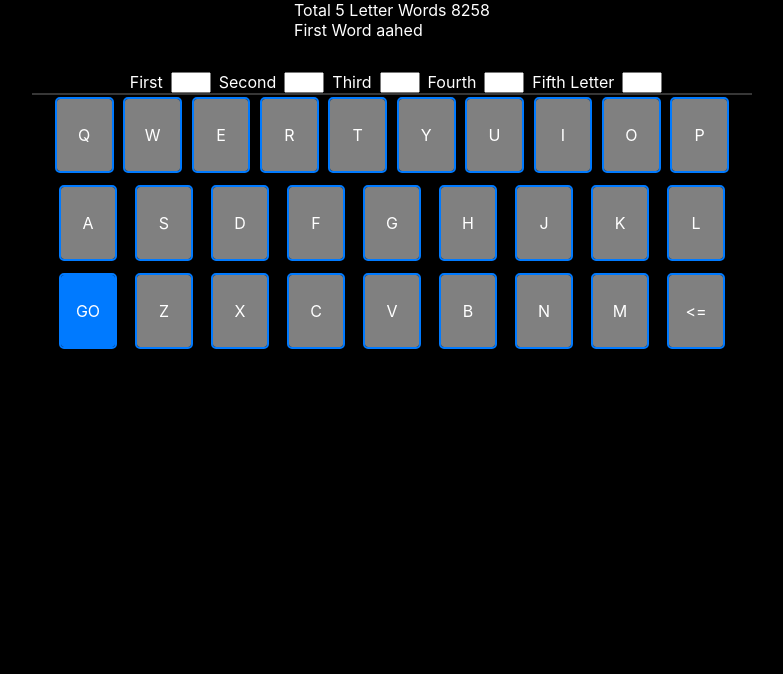
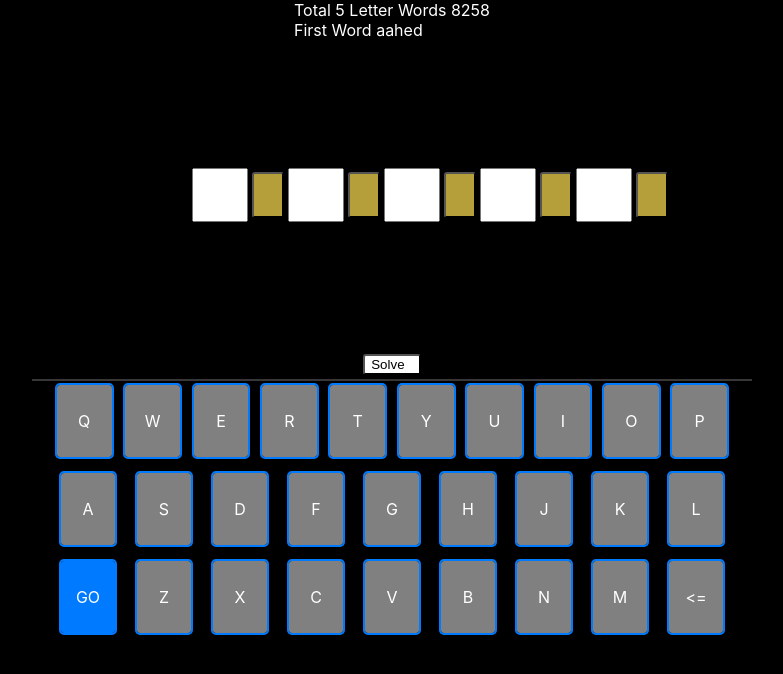
Before and after one commit to curiousmike/solver, a React (Create React App) app: page / in a window 1280 px wide. Shown: the top 674 px of the page, without its empty margins (248-1031 px from the left). Built offline with nearby package versions, Linux system fonts and the light colour scheme.

Commit message:
getting closer to having it workable

```diff
--- a/src/App.js
+++ b/src/App.js
@@ -7,6 +7,8 @@ import {
   LetterContainer,
   FiveLetterContainer,
   LetterLabelContainer,
+  Button,
+  SolveButton,
 } from "./styles";
 import Keyboard from "./components/keyboard";
 
@@ -19,21 +21,25 @@ const appHeight = () => {
 window.addEventListener("resize", appHeight);
 appHeight();
 
-let unavailableLetters = ["s"];
-
+// solveWord();
 const status = {
   Unknown: 0,
   WrongSpot: 1,
   Correct: 2,
 };
+const startingCurrentWord = [
+  { letter: "", status: status.Unknown },
+  { letter: "", status: status.Unknown },
+  { letter: "", status: status.Unknown },
+  { letter: "", status: status.Unknown },
+  { letter: "", status: status.Unknown },
+];
 
-const currentWord = [
-  { letter: "", status: status.Unknown },
-  { letter: "p", status: status.WrongSpot },
-  { letter: "a", status: status.Correct },
-  { letter: "c", status: status.Correct },
-  { letter: "e", status: status.Correct },
-];
+function App() {
+  const [keyboardData, setKeyboardData] = useState({});
+  const [currentWord, setCurrentWord] = useState(startingCurrentWord);
+  const [unavailableLetters, setUnavailableLetters] = useState([]);
+
   const buildLetterCounts = () => {
     const letterCounts = {};
     currentWord.forEach((letter) => {
@@ -85,7 +91,10 @@ const solveWord = () => {
             isValidWord = false;
             break;
           }
-      } else if (currentWord[wordLetterIndex].status === status.Unknown) {
+        } else if (
+          currentWord[wordLetterIndex].status === status.Unknown ||
+          currentWord[wordLetterIndex].letter === ""
+        ) {
           for (let u = 0; u < unavailableLetters.length; u++) {
             count++;
             if (unavailableLetters[u] === letter) {
@@ -137,14 +146,10 @@ const solveWord = () => {
     console.log("total iterations to find this list = ", count);
     console.log("validWordList = ", validWordList);
   };
-solveWord();
-
-function App() {
-  const [keyboardData, setKeyboardData] = useState({});
 
   const handleKey = (key) => {
     if (key === "GO") {
-      // solveWord()
+      solveWord();
     } else {
       const updatedKeyboardData = { ...keyboardData };
       if (updatedKeyboardData[key]) {
@@ -154,13 +159,14 @@ function App() {
       }
       console.log("updatedKeybarod ", updatedKeyboardData);
       setKeyboardData(updatedKeyboardData);
-      unavailableLetters = [];
+      let unavailable = [];
       for (const [key, value] of Object.entries(updatedKeyboardData)) {
         if (value === 1) {
-          unavailableLetters.push(key);
+          unavailable.push(key.toLowerCase());
         }
       }
-      console.log("unavail = ", unavailableLetters);
+      console.log("unavail = ", unavailable);
+      setUnavailableLetters(unavailable);
       console.log("key = ", key);
     }
   };
@@ -168,8 +174,29 @@ function App() {
   const updateKeyEntry = (e) => {
     const index = e.target.getAttribute("data-id");
     const letter = e.target.value;
-    currentWord[index].letter = letter;
-    currentWord[index].status = status.Unknown;
+    const updatedCurrentWord = [...currentWord];
+    updatedCurrentWord[index].letter = letter ? letter : "";
+    updatedCurrentWord[index].status =
+      letter !== "" ? status.Correct : status.Unknown;
+    setCurrentWord(updatedCurrentWord);
+    console.log("updated = ", updatedCurrentWord);
+  };
+
+  const updateKeyStatus = (e) => {
+    const index = e.target.getAttribute("data-id");
+    const updatedCurrentWord = [...currentWord];
+
+    if (updatedCurrentWord[index].status === status.WrongSpot) {
+      updatedCurrentWord[index].status = status.Correct;
+      console.log(`index ${index} is ${status.Correct}`);
+    } else if (
+      updatedCurrentWord[index].status === status.Correct ||
+      updatedCurrentWord[index].status === status.Unknown
+    ) {
+      updatedCurrentWord[index].status = status.WrongSpot;
+      console.log(`index ${index} is ${status.WrongSpot}`);
+    }
+    setCurrentWord(updatedCurrentWord);
   };
 
   console.log("keyboardData = ", keyboardData);
@@ -179,7 +206,6 @@ function App() {
       <br></br>
       First Word {fiveLetterWords[0]}
       <FiveLetterContainer>
-        <LetterLabelContainer for="letter0">First</LetterLabelContainer>
         <LetterContainer
           data-id="0"
           type="text"
@@ -187,7 +213,12 @@ function App() {
           name="letter0"
           onChange={updateKeyEntry}
         />
-        <LetterLabelContainer for="letter1">Second</LetterLabelContainer>
+        <Button
+          data-id="0"
+          buttonColor={currentWord[0].status}
+          onClick={updateKeyStatus}
+        />
+
         <LetterContainer
           type="text"
           id="letter1"
@@ -195,7 +226,12 @@ function App() {
           data-id="1"
           onChange={updateKeyEntry}
         />
-        <LetterLabelContainer for="letter2">Third </LetterLabelContainer>
+        <Button
+          data-id="1"
+          buttonColor={currentWord[1].status}
+          onClick={updateKeyStatus}
+        />
+
         <LetterContainer
           type="text"
           id="letter2"
@@ -203,7 +239,12 @@ function App() {
           data-id="2"
           onChange={updateKeyEntry}
         />
-        <LetterLabelContainer for="letter3">Fourth</LetterLabelContainer>
+        <Button
+          data-id="2"
+          buttonColor={currentWord[2].status}
+          onClick={updateKeyStatus}
+        />
+
         <LetterContainer
           type="text"
           id="letter3"
@@ -211,7 +252,12 @@ function App() {
           data-id="3"
           onChange={updateKeyEntry}
         />
-        <LetterLabelContainer for="letter4">Fifth Letter </LetterLabelContainer>
+        <Button
+          data-id="3"
+          buttonColor={currentWord[3].status}
+          onClick={updateKeyStatus}
+        />
+
         <LetterContainer
           type="text"
           id="letter4"
@@ -219,7 +265,13 @@ function App() {
           data-id="4"
           onChange={updateKeyEntry}
         />
+        <Button
+          data-id="4"
+          buttonColor={currentWord[4].status}
+          onClick={updateKeyStatus}
+        />
       </FiveLetterContainer>
+      <SolveButton onClick={solveWord}>Solve</SolveButton>
       <Keyboard
         keyboardData={keyboardData}
         handleKeyPress={(e) => handleKey(e)}
--- a/src/styles.js
+++ b/src/styles.js
@@ -15,12 +15,43 @@ export const Container = styled.div`
 export const FiveLetterContainer = styled.div`
   display: flex;
   flex-direction: row;
-  margin-top: 32px;
+  margin-top: 128px;
+  margin-bottom: 128px;
 `;
 export const LetterContainer = styled.input`
-  width: 32px;
+  width: 48px;
+  height: 48px;
+  font-size: 48px;
 `;
 export const LetterLabelContainer = styled.label`
   margin-right: 8px;
   margin-left: 8px;
 `;
+
+export const Button = styled.button`
+  color: white;
+  background-color: ${(props) =>
+    props.buttonColor === 2 ? "rgb(83, 141, 78)" : "rgb(181, 159, 59)"};
+
+  outline: ${(props) => (props.buttonColor === 1 ? "2px solid red" : "")};
+  outline: ${(props) => (props.buttonColor === 2 ? "2px solid #007AFF" : "")};
+  min-width: 8%;
+  border-radius: 3px;
+  display: flex;
+  flex-direction: column;
+  justify-content: center;
+  margin: 4px;
+`;
+
+export const SolveButton = styled.button`
+  color: white;
+  background-color: white;
+  color: black;
+  outline: "2px solid #007AFF";
+  min-width: 8%;
+  border-radius: 3px;
+  display: flex;
+  flex-direction: column;
+  justify-content: center;
+  margin: 4px;
+`;
```
Lines whose indentation alone changed are shown as unchanged.
